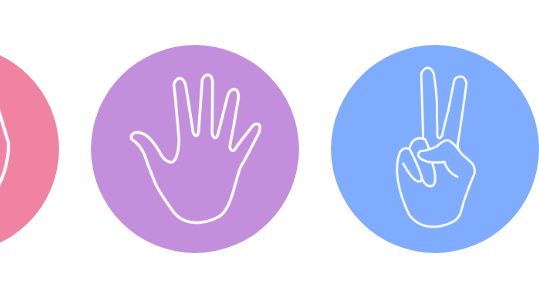
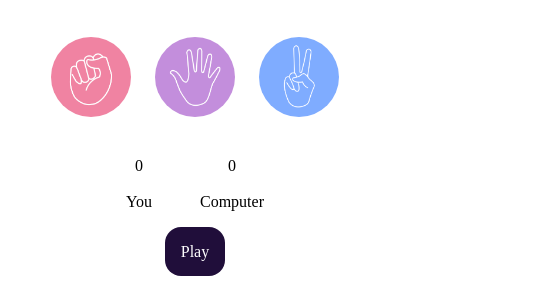
Before and after one commit to Shafiya811/rockPaperScissorsGame, a plain HTML site: page index.html in a window 390 px wide. Shown: the part 83-381 px from the top of the page, 539 px wide, since content can reach past the window. Drawn offline with Linux system fonts and the light colour scheme.

Commit message:
Update style.css

```diff
--- a/style.css
+++ b/style.css
@@ -64,3 +64,62 @@
     padding: 1rem;
     display: inline;
 }
+@media screen and (max-width: 700px) {
+
+    .heading {
+        width: 100%;
+    }
+
+
+    .content {
+        margin: 0.5rem;
+    }
+
+    .choices {
+        display: flex;
+        gap: 0.5rem;
+        justify-content: center;
+    }
+
+    .choice {
+        width: 6rem;
+        height: 6rem;
+        border-radius: 50%;
+        display: flex;
+        justify-content: center;
+        align-items: center;
+    }
+    .choice:hover {
+        background-color: #200E3A;
+        cursor: pointer;
+    }
+
+    .image {
+        width: 5rem;
+        height: 5rem;
+        border-radius: 50%;
+        object-fit: cover;
+    }
+
+    .scoreBoard {
+        display: flex;
+        justify-content: center;
+        gap: 3rem;
+        margin: 1rem;
+        font-size: 1rem;
+    }
+
+    .messageBox{
+        margin: 1rem;
+
+    }
+
+    .msg {
+        background-color: #200E3A;
+        color: white;
+        border-radius: 1rem;
+        font-size: 1rem;
+        padding: 1rem;
+        display: inline;
+    }
+}
```
